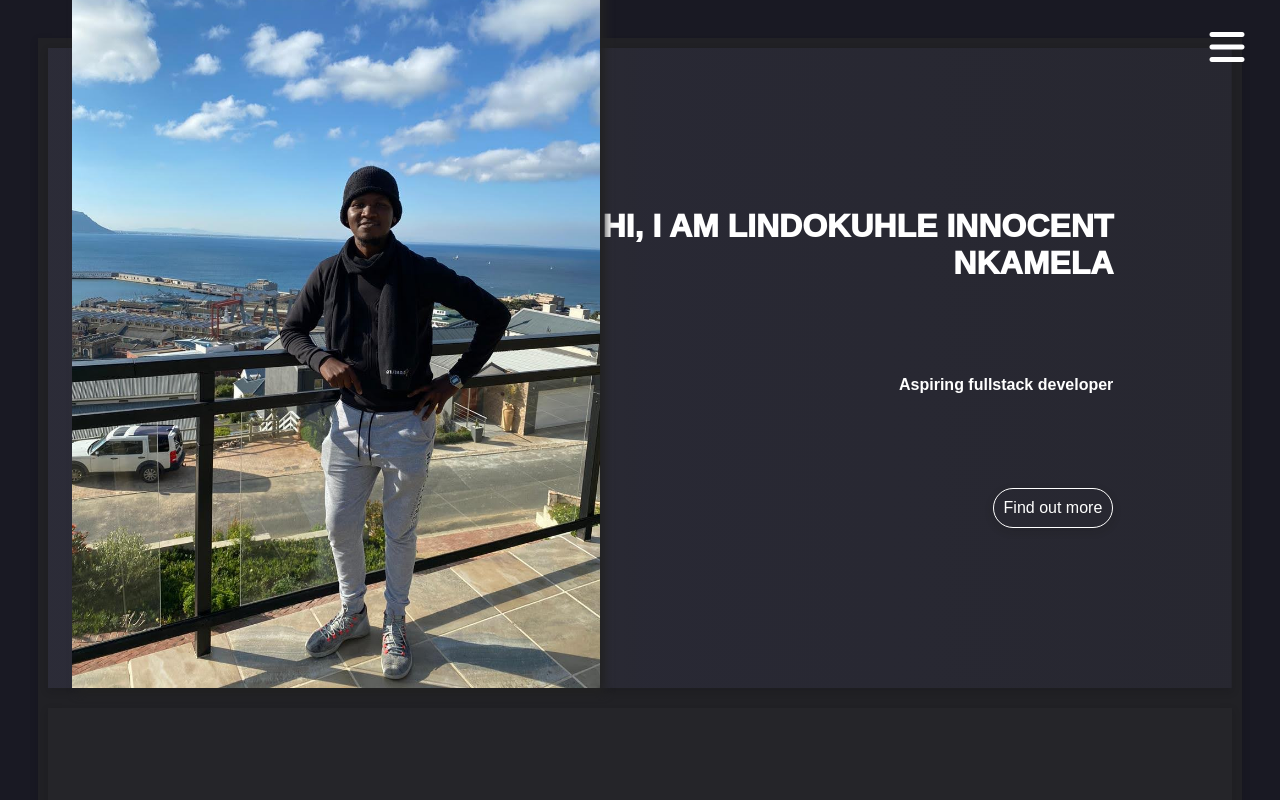
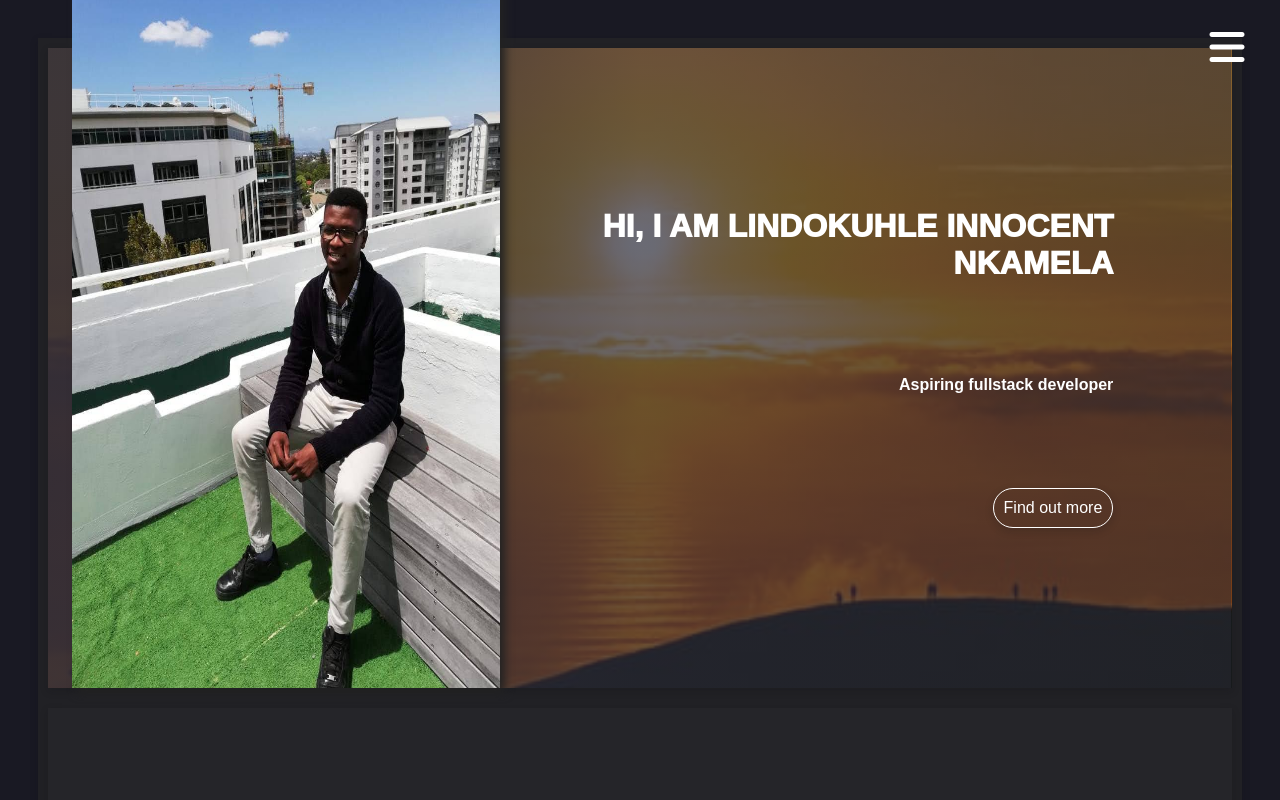
Before and after one commit to Innocent27/FinalPortfolio, a plain HTML site: page home.html in a window 1280 px wide. Shown: the top 800 px of the page. Drawn offline with nearby package versions, Linux system fonts and the light colour scheme; a script that the page names is missing; files whose address does not match are found by name.

Commit message:
Working on landing page profile

```diff
--- a/home.html
+++ b/home.html
@@ -49,7 +49,7 @@
           <header id="landing" data-aos="fade-up">
             <img
               class="landing-profile"
-              src="/assets/images/1.jpg"
+              src="/assets/images/3.jpg" width="428px" height="200px"
               alt="Lindokuhle Nkamela"
             />
             <div>
--- a/landing.css
+++ b/landing.css
@@ -6,7 +6,7 @@
       rgba(45, 45, 58, 0.7) 50%,
       rgba(43, 43, 53, 0.7) 100%
     ),
-    url("/assets/images/pexels.jpeg");
+    url("/assets/images/sunrise.jpeg");
   background-size: cover;
   background-position: center 45%;
   width: 100%;
```
Also changed, not shown: assets/images/image1.jpeg (added), assets/images/sunrise.jpeg (added).
